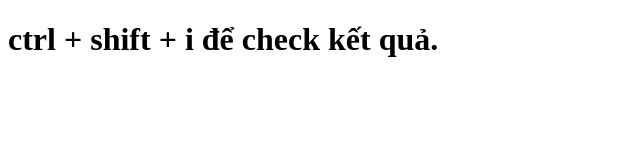
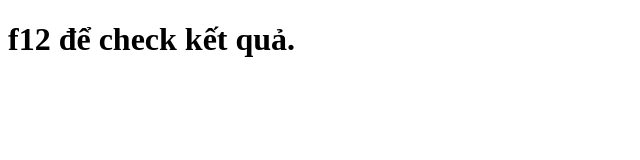
Before and after one commit to phuongdongexe-max/H-Ph-ng-ng_B25DTCN076_IT103B_BTVN, a plain HTML site: page Session04/cau_2_test.html in a window 1280 px wide. Shown: the whole page, without its empty margins (0-640 px from the left). Drawn offline with Linux system fonts and the light colour scheme.

Commit message:
Refactor FizzBuzz script and update output message
Updated the script to log the count of 'Fizz' occurrences.

```diff
--- a/Session04/cau_2_test.html
+++ b/Session04/cau_2_test.html
@@ -20,9 +20,9 @@
                 console.log(i);
             }
         }
-        console.log(count);
+        console.log("Số lần chữ "Fizz" xuất hiện": count);
 </script>
 <body>
-    <h1>ctrl + shift + i để check kết quả.</h1>
+    <h1>f12 để check kết quả.</h1>
 </body>
 </html>
```
